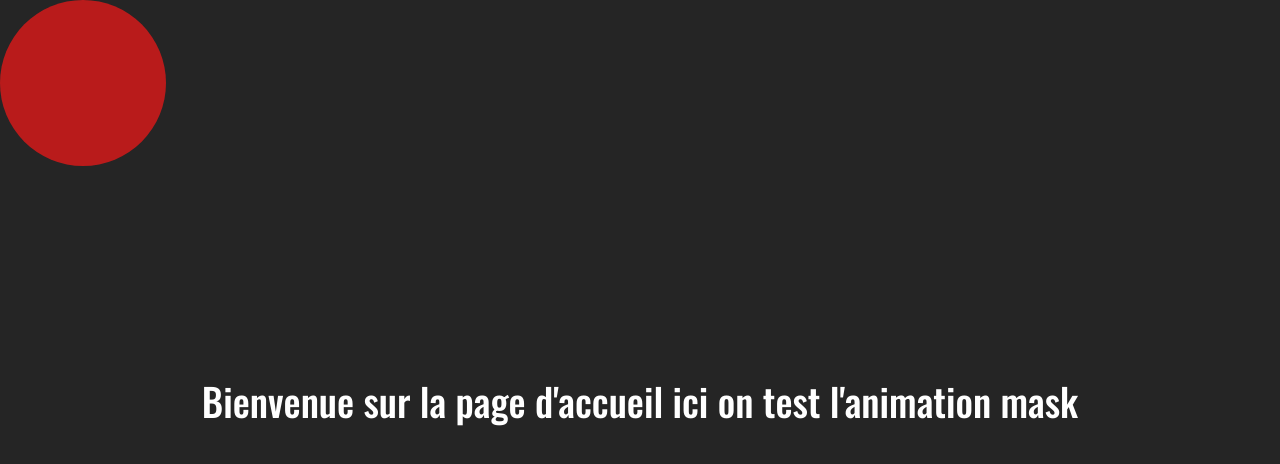
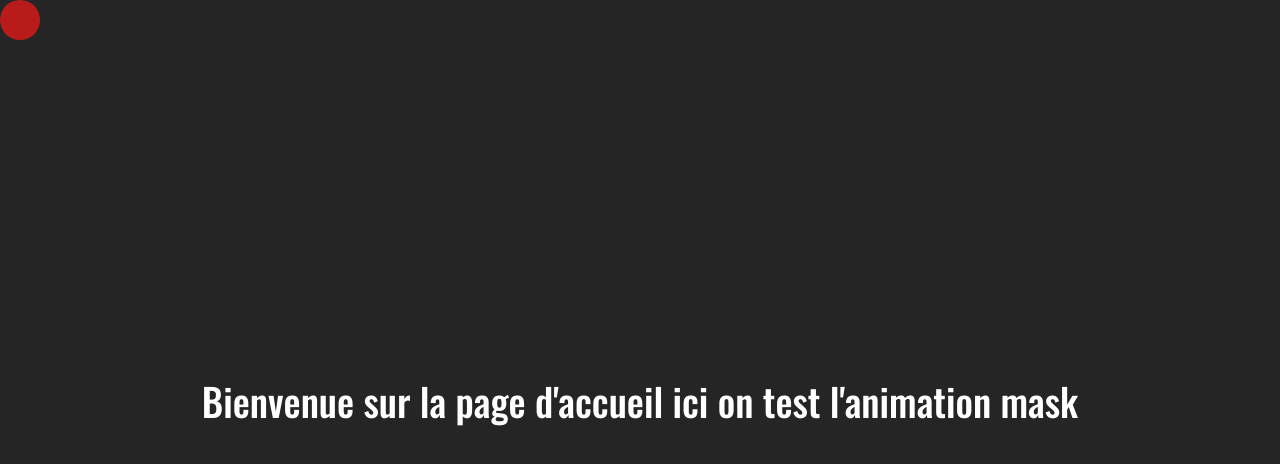
Before and after one commit to Scharlyopitz/MaskEffect, a React (Vite) app: page / in a window 1280 px wide. Shown: the top 464 px of the page. Built offline with nearby package versions, Linux system fonts and the light colour scheme.

Commit message:
Ajout taille du mask

```diff
--- a/src/sass/_general.scss
+++ b/src/sass/_general.scss
@@ -13,6 +13,7 @@ main {
     left: 0;
     mask-image: url("../assets/mask.svg");
     mask-repeat: no-repeat;
+    mask-size: 40px;
     background: #b91b1b;
     color: #000000;
   }
--- a/src/style/style.css
+++ b/src/style/style.css
@@ -22,6 +22,8 @@ main .mask {
           mask-image: url("../assets/mask.svg");
   -webkit-mask-repeat: no-repeat;
           mask-repeat: no-repeat;
+  -webkit-mask-size: 40px;
+          mask-size: 40px;
   background: #b91b1b;
   color: #000000;
 }
```
Also changed, not shown: 1 other file (tests, documents, lock files or other folders).
